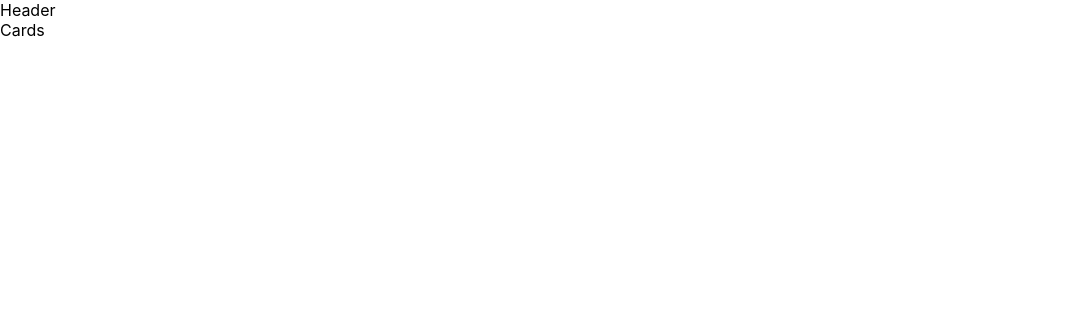
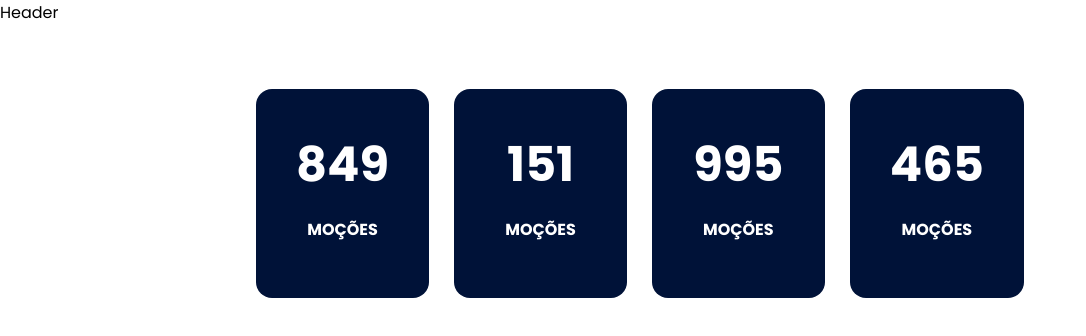
Before and after one commit to degabrielofi/CelsoDosFrangos, a React (Create React App) app: page / in a window 1280 px wide. Shown: the top 336 px of the page, without its empty margins (0-1086 px from the left). Built offline with nearby package versions, Linux system fonts and the light colour scheme.

Commit message:
componets `Cards` finished

```diff
--- a/public/index.html
+++ b/public/index.html
@@ -10,7 +10,7 @@
       content="Web site created using create-react-app"
     />
     <link rel="manifest" href="%PUBLIC_URL%/manifest.json" />
-    <title>Celso dos Frangos - Site oficial do futuro Vereador</title>
+    <title>Celso Dos Frangos - Site oficial do futuro Vereador</title>
   </head>
   <body>
     <noscript>Você precisa ativar o JavaScript para iniciar este app.</noscript>
--- a/src/components/Cards/index.jsx
+++ b/src/components/Cards/index.jsx
@@ -1,7 +1,31 @@
 import React from "react";
+import { Card } from "./style";
 
 const Cards = () => {
-  return <div>Cards</div>;
+  return (
+    <>
+      <Card>
+        <section className="container">
+          <div className="content">
+            <span className="number">849</span>
+            <h3 className="title">Moções</h3>
+          </div>
+          <div className="content">
+            <span className="number">151</span>
+            <h3 className="title">Moções</h3>
+          </div>
+          <div className="content">
+            <span className="number">995</span>
+            <h3 className="title">Moções</h3>
+          </div>
+          <div className="content">
+            <span className="number">465</span>
+            <h3 className="title">Moções</h3>
+          </div>
+        </section>
+      </Card>
+    </>
+  );
 };
 
 export default Cards;
--- a/src/components/Cards/style.jsx
+++ b/src/components/Cards/style.jsx
@@ -1 +1,37 @@
 import styled from "styled-components";
+
+export const Card = styled.div`
+  margin-top: 5%;
+  width: 100%;
+  display: flex;
+  justify-content: center;
+
+  .container {
+    width: 60%;
+    display: grid;
+    grid-template-columns: repeat(4, 1fr);
+    grid-template-rows: 1fr;
+    grid-column-gap: 25px;
+  }
+
+  .content {
+    padding: 2.5rem;
+    text-align: center;
+    background: #001238;
+    border-radius: 1rem;
+  }
+
+  span {
+    font-weight: 700;
+    color: #fff;
+    font-size: 300%;
+  }
+
+  h3 {
+    text-transform: uppercase;
+    color: #fff;
+    font-size: 100%;
+    flex-direction: column;
+    flex-wrap: wrap;
+  }
+`;
--- a/src/index.css
+++ b/src/index.css
@@ -1,13 +1,6 @@
+@import url("https://fonts.googleapis.com/css2?family=Poppins:ital,wght@0,100;0,200;0,300;0,400;0,500;0,600;0,700;0,800;0,900;1,100;1,200;1,300;1,400;1,500;1,600;1,700;1,800;1,900&display=swap");
+
 body {
   margin: 0;
-  font-family: -apple-system, BlinkMacSystemFont, 'Segoe UI', 'Roboto', 'Oxygen',
-    'Ubuntu', 'Cantarell', 'Fira Sans', 'Droid Sans', 'Helvetica Neue',
-    sans-serif;
-  -webkit-font-smoothing: antialiased;
-  -moz-osx-font-smoothing: grayscale;
+  font-family: "Poppins", Helvetica, Arial, Lucida, sans-serif;
 }
-
-code {
-  font-family: source-code-pro, Menlo, Monaco, Consolas, 'Courier New',
-    monospace;
-}
```
